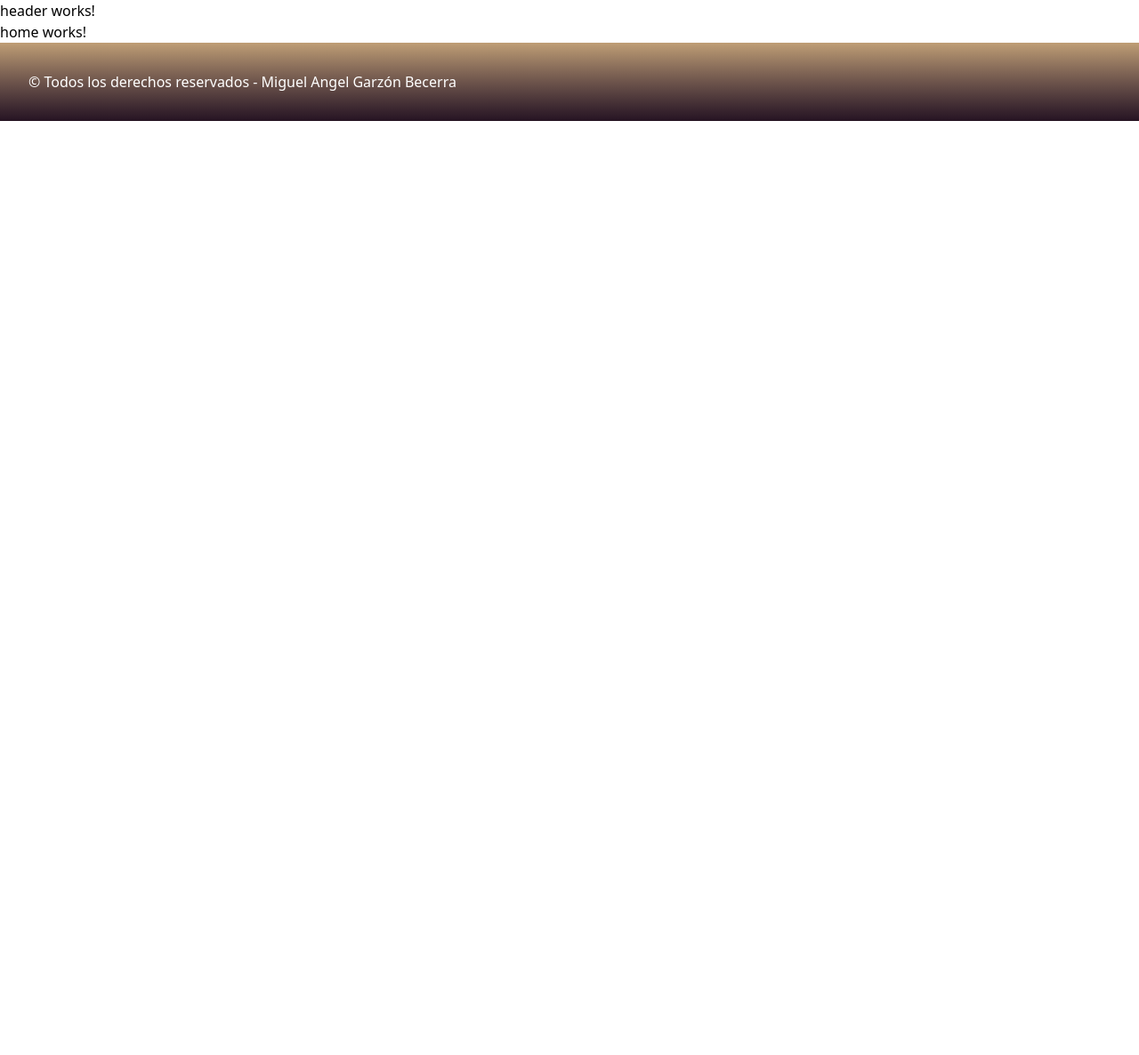
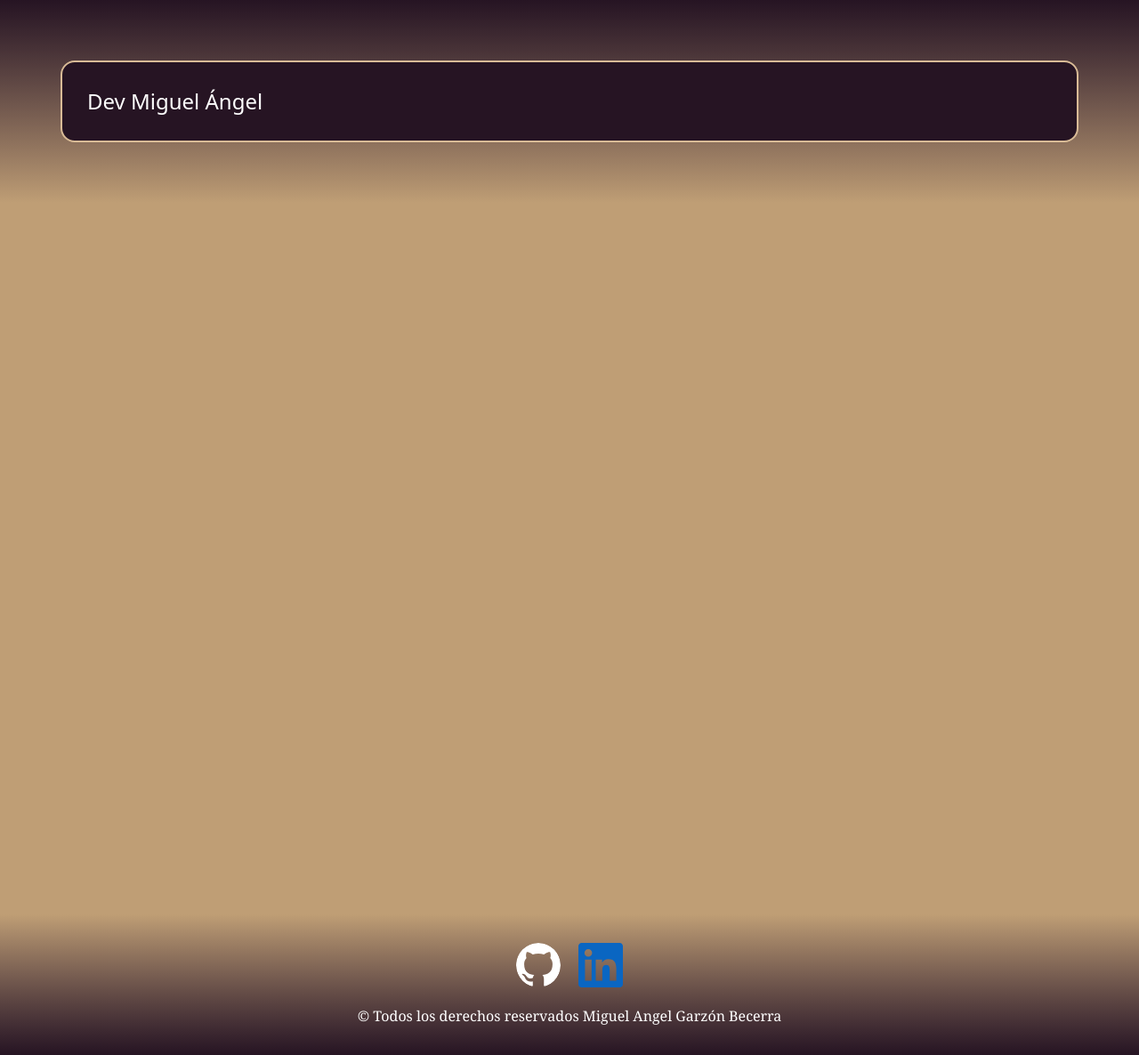
Before and after one commit to MiguelGarzon11/Portfolio, an Angular app in the folder portfolio/: page / in a window 1280 px wide. Shown: the whole page at 89% size. Before the commit the page ends 800 px from the top, so only its background shows below. Built offline with nearby package versions, Linux system fonts and the light colour scheme.

Commit message:
Portfolio

```diff
--- a/portfolio/src/app/components/footer/footer.html
+++ b/portfolio/src/app/components/footer/footer.html
@@ -1,3 +1,15 @@
-<footer id="footer" class=" bg-gradient-to-b from-[#BF9E75] to-[#261423] text-white p-8 flex flex-col">
-    <h4>© Todos los derechos reservados - Miguel Angel Garzón Becerra</h4>
+<footer id="footer" class=" bg-gradient-to-b from-[#BF9E75] to-[#261423] text-white p-8 flex flex-col justify-center items-center font-serif font-medium text-l">
+    <section class="flex space-x-5 items-center justify-center p-0 mb-5">
+        <a href="https://github.com/MiguelGarzon11" target="_blank" rel="noopener noreferrer">
+            <svg class="hover:shadow-xl/35 shadow-white rounded-full p-0 hover:scale-105 transition-all duration-300" width="50" heigth="50" id="github" viewBox="0 0 24 24">
+            <path fill="#fff" d="M12 0C5.37 0 0 5.37 0 12c0 5.3 3.438 9.8 8.205 11.387.6.113.82-.263.82-.582 0-.288-.01-1.05-.016-2.06-3.338.726-4.042-1.61-4.042-1.61-.546-1.387-1.333-1.756-1.333-1.756-1.09-.745.083-.729.083-.729 1.205.085 1.84 1.237 1.84 1.237 1.07 1.834 2.807 1.304 3.492.997.108-.775.418-1.305.762-1.605-2.665-.304-5.466-1.332-5.466-5.93 0-1.31.468-2.38 1.236-3.22-.124-.303-.535-1.523.117-3.176 0 0 1.008-.322 3.3 1.23a11.5 11.5 0 0 1 3.003-.404c1.02.005 2.047.138 3.003.404 2.29-1.552 3.297-1.23 3.297-1.23.653 1.653.242 2.873.12 3.176.77.84 1.235 1.91 1.235 3.22 0 4.61-2.803 5.624-5.475 5.921.43.372.823 1.102.823 2.222 0 1.606-.015 2.898-.015 3.293 0 .322.216.699.825.58C20.565 21.796 24 17.297 24 12c0-6.63-5.37-12-12-12z"/>
+            </svg>
+        </a>
+        <a href="https://www.linkedin.com/in/miguelangelgarz%C3%B3n/" target="_blank" rel="noopener noreferrer">
+            <svg class="hover:shadow-xl/35 shadow-cyan-600 p-0 hover:scale-105 transition-all duration-300" width="50" heigth="50" id="linkedin" viewBox="0 0 256 256">
+            <path d="M218.123 218.127h-37.931v-59.403c0-14.165-.253-32.4-19.728-32.4-19.756 0-22.779 15.434-22.779 31.369v60.43h-37.93V95.967h36.413v16.694h.51a39.907 39.907 0 0 1 35.928-19.733c38.445 0 45.533 25.288 45.533 58.186l-.016 67.013ZM56.955 79.27c-12.157.002-22.014-9.852-22.016-22.009-.002-12.157 9.851-22.014 22.008-22.016 12.157-.003 22.014 9.851 22.016 22.008A22.013 22.013 0 0 1 56.955 79.27m18.966 138.858H37.95V95.967h37.97v122.16ZM237.033.018H18.89C8.58-.098.125 8.161-.001 18.471v219.053c.122 10.315 8.576 18.582 18.89 18.474h218.144c10.336.128 18.823-8.139 18.966-18.474V18.454c-.147-10.33-8.635-18.588-18.966-18.453" fill="#0A66C2"/>
+            </svg>
+        </a>
+    </section>
+    <h4>© Todos los derechos reservados Miguel Angel Garzón Becerra</h4>
 </footer>
--- a/portfolio/src/app/components/header/header.html
+++ b/portfolio/src/app/components/header/header.html
@@ -1 +1,8 @@
-<p>header works!</p>
+<div class="bg-gradient-to-b from-[#261423] to-[#BF9E75] p-15">
+    <header class="bg-[#261423] border-2 border-[#D9BB96] p-7 w-auto m-2 rounded-2xl">
+        <h1 class="p-0 m-0 text-white font-sans text-2xl font-medium">Dev Miguel Ángel</h1>
+        <nav>
+
+        </nav>
+    </header>
+</div>
--- a/portfolio/src/app/components/home/home.html
+++ b/portfolio/src/app/components/home/home.html
@@ -1 +1,3 @@
-<p>home works!</p>
+<div class="bg-[#BF9E75] h-screen">
+
+</div>
```
